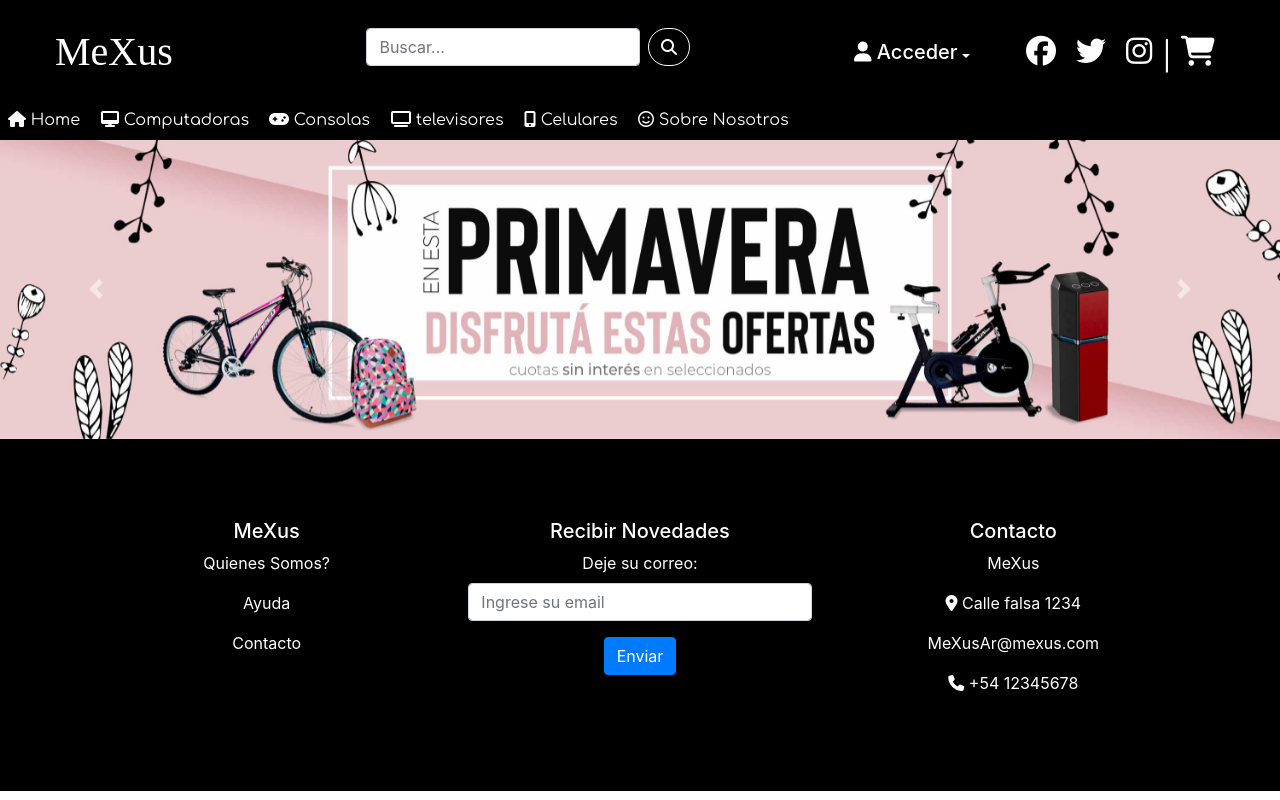
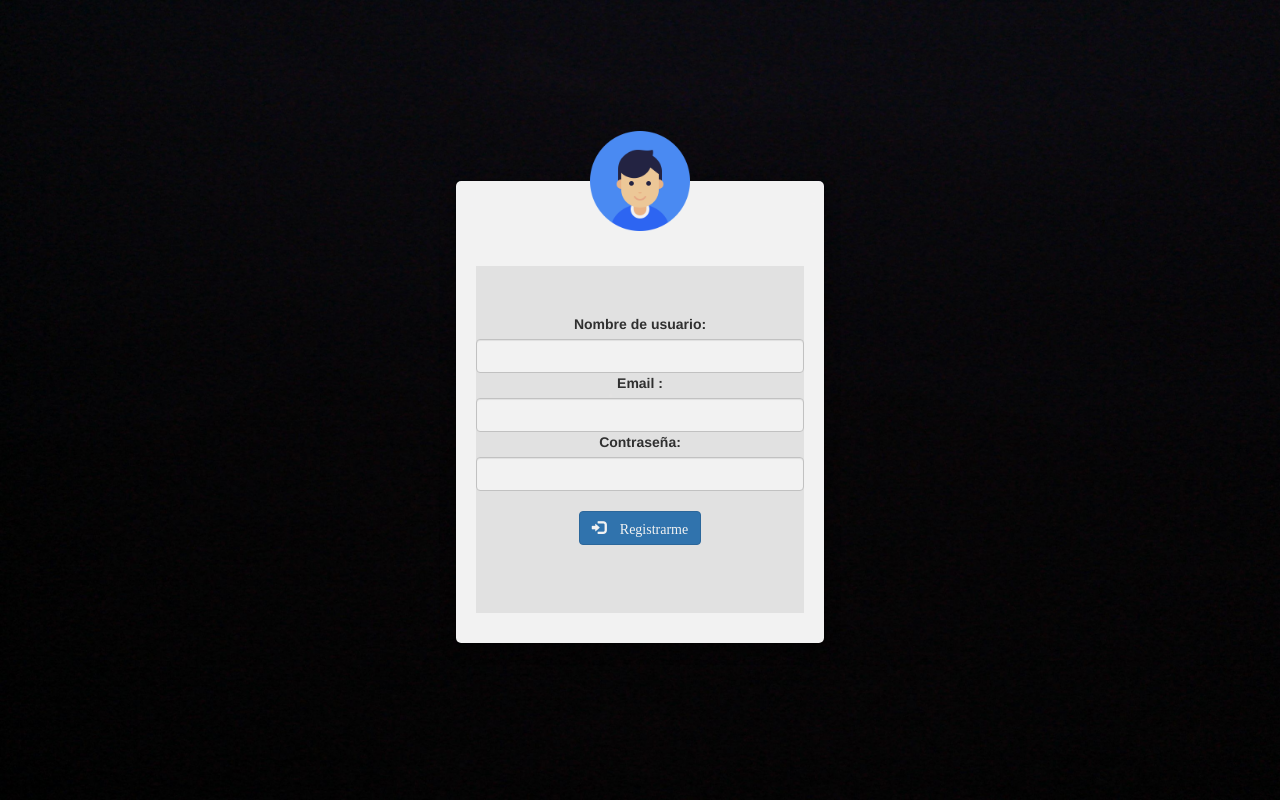
Before and after one commit to ChrisHuancaBarreto/TOBE-S, a PHP site: page /Login/index.html in a window 1280 px wide. Run offline with PHP 8.4, Linux system fonts and the light colour scheme; some libraries are stand-ins or nearby versions; some web fonts are replaced.

Commit message:
agrego cambios...

```diff
--- /dev/null
+++ b/Login/estilos.css
@@ -0,0 +1,27 @@
+body{
+  background-image: url(./img/negro2.jpg);
+  background-repeat: no-repeat;
+  background-position:center;
+  background-size: cover;
+  background-attachment: fixed;
+}
+
+img{
+  margin-top: -50px;
+  margin-bottom: 35px;
+  width: 100px;
+  height: 100px;
+}
+
+.main-section{
+  margin: 0 auto;
+  margin-top: 25%;
+  padding: 0;
+  margin-left: 100px;
+}
+
+.modal-content{
+background-color: #3b4652;
+opacity: .95;
+padding: 0 20px;
+}
--- /dev/null
+++ b/Login/index.html
@@ -0,0 +1,36 @@
+<!doctype html>
+<html lang="en">
+  <head>
+    <meta charset="utf-8">
+    <meta name="viewport" content="width=device-width, initial-scale=1.0">
+    <link rel="stylesheet" href="estilos.css">
+    <link rel="stylesheet" href="https://maxcdn.bootstrapcdn.com/bootstrap/3.3.7/css/bootstrap.min.css" integrity="sha384-BVYiiSIFeK1dGmJRAkycuHAHRg32OmUcww7on3RYdg4Va+PmSTsz/K68vbdEjh4u" crossorigin="anonymous">
+
+    <title>Ingresar</title>
+  </head>
+  <body>
+    <div class="modal-dialog text-center">
+        <div class="col-sm-8 main-section">
+            <div class="modal-content">
+                <div class="col-12 user-img">
+                    <img src="avatar.png">
+                </div>
+  <div class="jumbotron">
+  <form method="POST" name="login" id="login">
+    <label>Nombre de usuario:</label>
+    <input type="username" name="username" id="username" class="form-control">
+    <label>Email :</label>
+    <input type="email" name="email" id="mail" class="form-control">
+    <label>Contraseña:</label>
+    <input type="password" name="password"  id="password"  class="form-control">
+    <br>
+    <button type="button" class="btn btn-primary center-block">
+     <span class="glyphicon glyphicon-log-in"> Registrarme</span>
+   </button>
+   <br>
+    </form>
+</div>
+    <script src="https://code.jquery.com/jquery-latest.js"></script>
+    <script src="https://maxcdn.bootstrapcdn.com/bootstrap/3.3.7/js/bootstrap.min.js" integrity="sha384-Tc5IQib027qvyjSMfHjOMaLkfuWVxZxUPnCJA7l2mCWNIpG9mGCD8wGNIcPD7Txa" crossorigin="anonymous"></script>
+  </body>
+</html>
--- a/css/estilos.css
+++ b/css/estilos.css
@@ -111,13 +109,9 @@
 
 /* nav-categorias */
 
-.nav{
-    display: flex;
-    border-bottom: 0px solid #aaa;
-    background : black;
-    padding: 0px;
+#buscador_mobil{
+    display :none;
 }
-
 .nav .categorias a {
  color: white;
  padding:8px;
--- a/index.html
+++ b/index.html
@@ -16,27 +16,61 @@
 </head>
 <body>
 
+<header class="header navbar sticky-top">
+<div class="logo">
+        <a class="hvr-wobble-to-bottom-right" href="index.html"><h1>MeXus</h1></a>
+</div>
 
-<header class="header navbar sticky-top">
-    <div class="logo">
-        <a class="hvr-wobble-to-bottom-right" href="index.html"><h1>MeXus</h1></a>
-    </div>
-    <div class="buscador">
+<div class="buscador">
         <form class="form-inline my-2 my-lg-0">
             <input class="form-control mr-sm-2" type="search" placeholder="Buscar..." aria-label="Search">
             <button id="boton-buscador" class="btn btn-outline my-2 my-sm-0 hvr-grow-shadow" type="submit"><i class="fas fa-search"></i></button>
         </form>
+</div>
+
+<!--- buscar tablet-celular -->
+<button id="buscador_mobil" class="btn btn-outline my-2 my-sm-0 hvr-grow-shadow" data-toggle="modal" data-target="#buscador" type="submit"><i class="fas fa-search" style="color:white;font-size=20px"></i></button>
+
+<!-- Modal -->
+<div class="modal fade" id="buscador" tabindex="-1" role="dialog" aria-labelledby="buscar" aria-hidden="true">
+      <div class="modal-dialog" role="document">
+        <div class="modal-content">
+          <div class="modal-header">
+            <button type="button" class="close" data-dismiss="modal" aria-label="Close">
+              <span aria-hidden="true">&times;</span>
+            </button>
+          </div>
+          <div class="modal-body">
+            <div class="input-group">
+              <span class="input-group-prepend">
+                <div class="input-group-text bg-transparent border-right-0">
+                  <i class="fa fa-search"></i>
+                </div>
+              </span>
+              <input class="form-control py-2 border-left-0 border" type="buscar" placeholder="Buscar productos..." id="buscador" />
+              <span class="input-group-append">
+                <button class="btn btn-outline-secondary border-left-0 border" type="button">
+                 Buscar
+                </button>
+              </span>
+            </div>
+        </div>
+      </div>
     </div>
+</div>
 
-   <div class="dropdown">
+
+ <!--- buscar tablet-celular -->
+
+<div class="dropdown" id="sesion">
             <button class="dropdown-toggle ingresar hvr-bounce-in boton"  type="button" id="dropdownMenuButton" data-toggle="dropdown" aria-haspopup="true" aria-expanded="false">
               <h5><i class="fas fa-user"></i> Acceder</h5>
             </button>
             <div class="dropdown-menu" style="background: black;z-index: auto;" aria-labelledby="dropdownMenuButton" >
               <a class="dropdown-item" data-toggle="modal" data-target="#login" style="color: white;background: transparent;" href="#">Iniciar Sesion</a>
-              <a class="dropdown-item" style="color:white; background: transparent;" href="register.html">Registrarse</a>
+              <a class="dropdown-item" style="color:white; background: transparent;" href="Login/index.html">Registrarse</a>
             </div>
-    </div>
+</div>
 
 
     <!-- LOGIN - MODAL -->
@@ -67,7 +101,7 @@
           </form>
                 </div>
                 <div class="modal-footer">
-                  <a href="login.html"><button type="submit" class="btn btn-success">Registrarse</button></a>
+                  <a href="Login/index.html"><button type="submit" class="btn btn-success">Registrarse</button></a>
                   <button type="submit" class="btn btn-primary">Ingresar</button>
                 </div>
               </div>
@@ -77,7 +111,7 @@
     <!-- LOGIN - MODAL -->
 
 
-  <button id="boton-buscador2" class="btn btn-outline my-2 my-sm-0 hvr-grow-shadow" type="submit"><i class="fas fa-search"></i></button>
+
     <div class="redes">
       <a href="#"><i class="fab fa-facebook hvr-float"></i></a>
       <a href="#"><i class="fab fa-twitter hvr-float"></i></a>
@@ -87,14 +121,35 @@
     </div>
 </header>
 
-<nav class="nav" style="z-index: auto;">
-    <div class="categorias">
-        <a href="index.html" class="hvr-float"><i class="fa fa-home hvr-icon"></i> Home</a>
-        <a class="hvr-float" href="productos.html#Computadoras"><i class="fas fa-desktop"></i> Computadoras</a>
-        <a class="hvr-float" href="productos.html#Consolas"><i class="fas fa-gamepad"></i> Consolas</a>
-        <a class="hvr-float" href="productos.html#Televisores"><i class="fas fa-tv"></i> televisores</a>
-        <a class="hvr-float" href="productos.html#Celulares"><i class="fas fa-mobile-alt"></i> Celulares</a>
-        <a href="nosotros.html" class="hvr-float"><i class="fa fa-smile-o hvr-icon"></i> Sobre Nosotros</a>
+
+
+<nav id="nav-cel" class="navbar navbar-expand-lg p-0">
+    <button class="navbar-toggler" type="button" data-toggle="collapse" data-target="#categorias" aria-controls="categorias" aria-expanded="false" aria-label="Toggle navigation">
+      <i class="fas fa-bars" style="color: white;"></i>
+    </button>
+
+    <div class="collapse navbar-collapse" id="categorias">
+
+      <ul class="navbar-nav mr-auto mt-2 mt-lg-0">
+        <li class="nav-item active">
+            <a href="index.html" class="hvr-float nav-link"><i class="fa fa-home hvr-icon"></i> Home</a>
+        </li>
+        <li class="nav-item active">
+            <a class="hvr-float nav-link" href="productos.html#Computadoras"><i class="fas fa-desktop"></i> Computadoras</a>
+        </li>
+        <li class="nav-item active">
+            <a class="hvr-float nav-link" href="productos.html#Consolas"><i class="fas fa-gamepad"></i> Consolas</a>
+        </li>
+        <li class="nav-item active">
+            <a class="hvr-float nav-link" href="productos.html#Televisores"><i class="fas fa-tv"></i> televisores</a>
+        </li>
+        <li class="nav-item active">
+            <a class="hvr-float nav-link" href="productos.html#Celulares"><i class="fas fa-mobile-alt"></i> Celulares</a>
+        </li>
+        <li class="nav-item active">
+            <a href="nosotros.html" class="hvr-float nav-link"><i class="fa fa-smile-o hvr-icon"></i> Sobre Nosotros</a>
+        </li>
+      </ul>
     </div>
 </nav>
 
```
Also changed, not shown: other parts of css/estilos.css (+17 -31 lines), nosotros.html (+28 -8 lines), productos.html (+74 -17 lines), register.html (deleted, +0 -36 lines), Login/avatar.png (added), Login/img/negro2.jpg (added), img/inicio.jpg (added).
